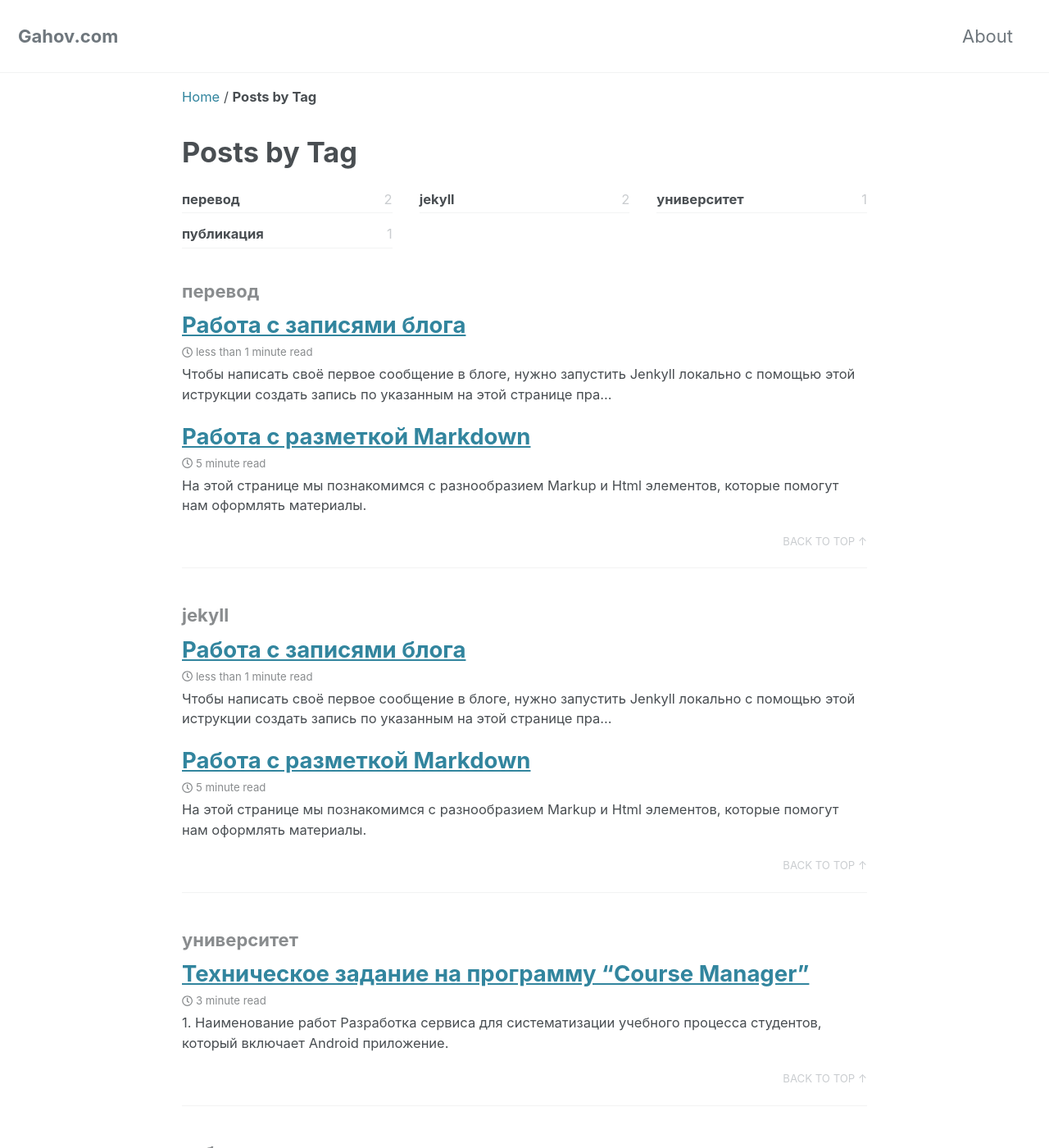
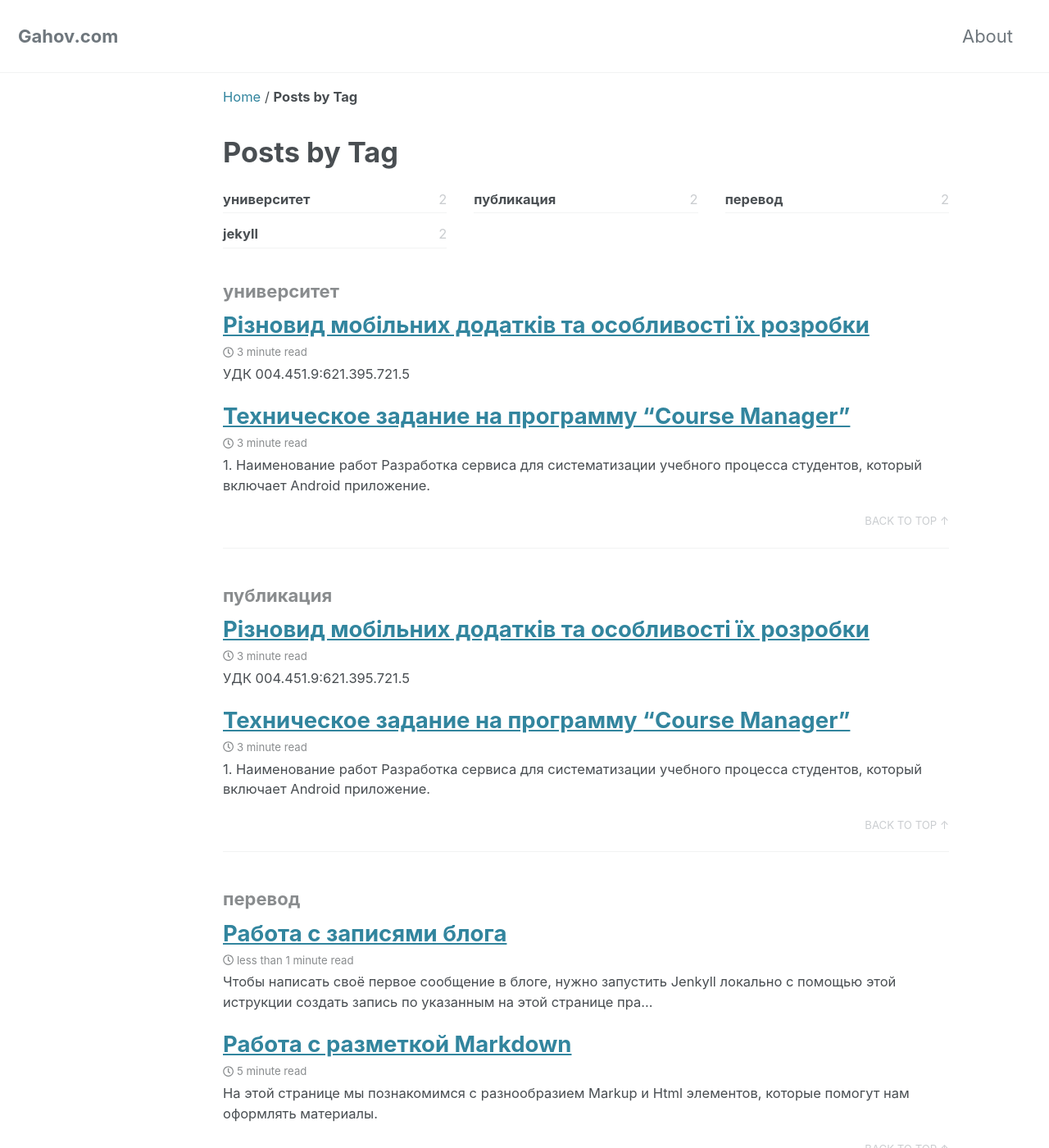
Before and after one commit to andrewgrow/andrewgrow.github.io, a Jekyll site: the page built from _pages/tag-archive.md, in a window 1280 px wide and 1400 px high. Shown: the whole window at 82% size. Built offline with Jekyll 4.4.1, drawn with Linux system fonts in a browser that asks for light colours; cached includes are drawn as plain includes; some of the changed lines change nothing that is shown; some of the changed text lies outside the part shown.

Commit message:
Add post "Types of apps"

````diff
--- /dev/null
+++ b/_posts/2019-04-18-types-of-apps.md
@@ -0,0 +1,115 @@
+---
+layout: single
+title:  "Різновид мобільних додатків та особливості їх розробки"
+author_profile: true
+author: Danil
+tags:
+    - университет
+    - публикация
+category:
+    - university
+---
+
+УДК 004.451.9:621.395.721.5
+{: .text-right}
+
+#### Дудченко А.В., Гахов Д.А., Кострик В.О.,ст.гр.КМ-18
+{: .text-right}
+<cite>Центральноукраїнський національний технічний університет</cite>
+{: .small}
+{: .text-right}
+
+Сьогодення не стоїть на місці. Технологічний прогрес створює нове підґрунтя для розвитку різних видів професій
+таких, як: веб-дизайнер або ж кібер-спортсмен. Як відомо сучасні професії вимагають сучасних рішень. Одним із них є
+використання мобільних додатків.
+
+Критерієм класифікації програмного забезпечення може бути що завгодно. Ми зупинимось на найбільш популярних видах,
+які зможуть надати позитивний вплив на різні аспекти життя.
+
+*Інформаційні додатки.*
+Основна мета – інформування користувача (потенційного клієнта). Розповідає про новинки компанії.
+Автономно від ресурсу допускається виключно новинний додаток, орієнтований на певний сегмент новин або ж на все
+відразу. Використовується для реклами – інформаційні додатки одні з самих благодатних майданчиків розміщення реклами серед додатків.
+
+*Служби.*
+Додатки, які переносять онлайн-ресурс на мобільний телефон. Підійде банкам, компаніям, що надають послуги онлайн.
+Не підійде таке створення мобільних додатків для продажу рекламних майданчиків, основна мета – зручність послуг
+клієнтам. Підвищує репутацію компанії.
+
+*Ігри.*
+Лідер додатків сьогодні. Підійдуть для продажу рекламних майданчиків, “вірусна” гра може захопити користувача
+надовго: поїздки в метро, нудні лекції – кожна вільна хвилина з грою. Заробляти можна платним контентом або
+рекламою. Створення мобільних додатків такого типу – привабливий дизайн, захоплюючий сюжет. Складний вид розробки
+додатків для iOS або Android.
+
+*Додаток.*
+Використовується супутнім елементом до техніки. Може бути пультом від нового телевізора, помічником управління
+автомобілем, стереосистемою будинку, іншої побутової технікою. Тип – схожий на службові, але носить більш
+розважальний характер.
+
+*Інтернет-магазини.*
+Тепер онлайн торгівля стала доступнішою. Розробка програми для Android — це зростання продажів на третину
+(за статистикою більше половини користувачів СНД використовують продукт від Google на мобільних девайсах). Основна
+мета – можливість швидко зробити покупку, привабливий інтерфейс, оплата за допомогою тих же мобільних банківських
+служб.
+
+*Органайзери.*
+Програмне забезпечення, що завжди можна знайти на смартфоні за будь-якої нагоди – це органайзери. Ціль таких
+додатків – спростити виконання буденних справ користувача. Прикладом можна привести проект мобільного додатку
+«Course Manager» описаного [в минулій статті](/course-manager/).
+
+Яким би не був різновид додатку, але існує три основних типи розробки: нативне, гібридне та веб (рис.1).
+
+[<img src="/assets/images/apps1.jpg" width="100%" />](/../../assets/images/apps1.jpg)
+{: .text-center}
+<cite>Рис.1 – Три основні види розробки мобільних додатків</cite>
+{: .text-right}
+
+Нативний додаток є рідним для кожної операційної системи і пишеться спеціально для нього на визначеній мові
+програмування. Для написання нативного додатку для IOS використовують Swift або Objective-C, а для Android – Java
+або Kotlin.
+
+На відміну від нативних додатків гібридні розроблюються для двох середовищ одразу використовуючи універсальну мову
+програмування.
+
+У свою чергу веб – додаток, у якому клієнт є оглядачем Інтернету, а сервером – веб-сервер. Він є незалежним від
+операційної системи клієнта і в основному використовує такі мови програмування, як HTML, CSS, DOM та інші.
+
+Зважаючи на все вищесказане, ми можемо порівняти приведені нами види розробки мобільних додатків й обрати найбільш
+раціональний спосіб розв’язання поставленої задачі:  привести зручний для використання кінцевим споживачем продукт.
+Наша команда підійшла до рішення цієї задачі неоднозначно. Так, як проект «Course Manager» є органайзером  і
+створений для оптимізації навчального процесу, то логічно буде зазначити, що він орієнтований в основному на
+студентів, і функціонал програми  є найбільш актуальним безпосередньо під час навчання, тобто у вузі.
+
+Додаток “підкаже” час до кінця пари, допоможе старості ввести зручний список групи,  записати важливу інформацію та
+багато іншого. Майже весь набір функцій потрібен студенту саме в навчальному закладі; до того ж дуже швидко –
+мобільний телефон чи смартфон стане в нагоді у 90% випадках.
+
+Із цього відповідно випливає те, що проект мобільного додатку “Course Manager” є цілком нативним, але використовує
+для своєї реалізації мову програмування “Java”, адже працює на смартфонах на базі ОС “Android”: дана операційна
+система є найбільш популярною в Україні.
+
+Тобто наша команда зосередилася саме на нативній розробці, спираючись саме на раціональність тому, що
+“Android-девайси” будуть використовуватись набагато частіше усіх інших. Але слід згадати те, що одна з найзначніших
+переваг мови програмування “Java” – кросплатформеність, тобто можливість підтримки ПО двома і більше апаратними
+платформами або ж операційними системами.
+
+Це означає, що наш додаток на даний момент оптимізований саме для найпоширеніших смартфонів під “Android”, але
+JVM дозволяє завантажити і використовувати органайзер з ОС “Windows” чи іншими, при цьому залишаючись нативним
+проектом. Користувачі не зможуть використовувати програму через “web”; робота на базі ОС для пристроїв фірми
+“Apple” найближчим часом також буде недоступною. Але в перспективі реалізація версій додатку для даних систем
+буде теж нативною, спираючись на всі переваги даного підходу.
+
+<br/><br/><br/><br/>
+
+```html
+ Список використаних посилань:
+    1. https://smile-ukraine.com/ua/mobile-apps/mobile-apps-types
+    2. http://texnonews.com/Rozrobka-mobilnih-dodatkiv.-Vimogi-vidi-priznachennya.html
+    3. https://webmedia.te.ua/rozrobka-mobilnyh-dodatkiv/
+    4. https://spark.ru/startup/componentix/blog/4445/chem-nativnoe-prilozhenie-ot-razrabotchika-otlichaetsya-ot-prilozheniya-sozdannogo-v-konstruktore
+    5. http://app-global.ru/blog/chto-vazhno-znat-razrabotchiku-o-prilozheniyah/
+    6. https://umbrellait.com/ru/native-vs-hybrid-app
+    7. https://wezom.com.ua/blog/chem-otlichajutsja-nativnoe-i-gibridnoe-mobilnye-prilozhenija
+    8. http://sites.znu.edu.ua/webprog/lect/1191.ukr.html
+```
--- a/_sass/minimal-mistakes/_archive.scss
+++ b/_sass/minimal-mistakes/_archive.scss
@@ -14,7 +14,7 @@
 
   @include breakpoint($x-large) {
     width: calc(100% - #{$right-sidebar-width});
-    padding-right: $right-sidebar-width;
+    //padding-right: $right-sidebar-width;
   }
 }
 
--- a/_sass/minimal-mistakes/_page.scss
+++ b/_sass/minimal-mistakes/_page.scss
@@ -28,7 +28,7 @@
 
   @include breakpoint($x-large) {
     width: calc(100% - #{$right-sidebar-width});
-    padding-right: $right-sidebar-width;
+    //padding-right: $right-sidebar-width;
   }
 
   .page__inner-wrap {
--- a/_sass/minimal-mistakes/_variables.scss
+++ b/_sass/minimal-mistakes/_variables.scss
@@ -141,9 +141,15 @@ $x-large: 1280px !default;
    Grid
    ========================================================================== */
 
+// was
+//$right-sidebar-width-narrow: 200px !default;
+//$right-sidebar-width: 300px !default;
+//$right-sidebar-width-wide: 400px !default;
+
+// now
 $right-sidebar-width-narrow: 100px !default;
-$right-sidebar-width: 200px !default;
-$right-sidebar-width-wide: 300px !default;
+$right-sidebar-width: 250px !default;
+$right-sidebar-width-wide: 200px !default;
 
 /*
    Other
````
Also changed, not shown: assets/images/apps1.jpg (added).
